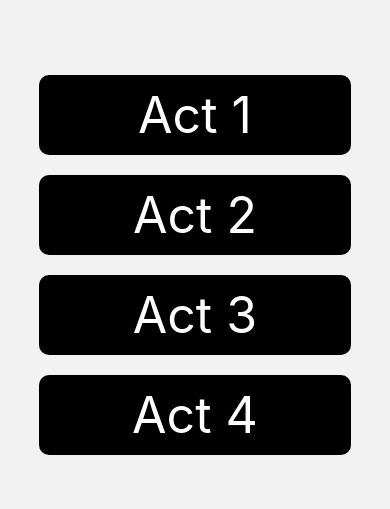
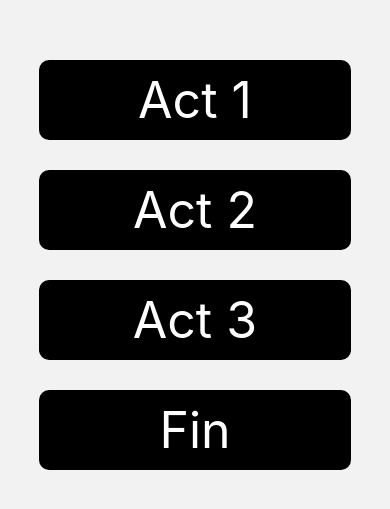
Before and after one commit to G33KM44N38/secret, a React Native app: screen /NavigationActScreen in a window 390 px wide. Shown: the part 157-666 px from the top of the page. Built offline with nearby package versions, Linux system fonts and the light colour scheme.

Commit message:
change act 4 for fin

```diff
--- a/screens/ACT/NavigationActScreen.jsx
+++ b/screens/ACT/NavigationActScreen.jsx
@@ -14,7 +14,7 @@ const NavigationActScreen = () => {
         <Text style={styles.text}>Act 3</Text>
       </Pressable>
       <Pressable style={styles.button}>
-        <Text style={styles.text}>Act 4</Text>
+        <Text style={styles.text}>Fin</Text>
       </Pressable>
     </SafeAreaView>
   )
@@ -24,7 +24,7 @@ const styles = StyleSheet.create({
   button: {
     backgroundColor: "black",
     width: "80%",
-    margin: 10,
+    margin: 15,
     borderRadius: 10,
     alignItems: "center",
     justifyContent: "center"
```
